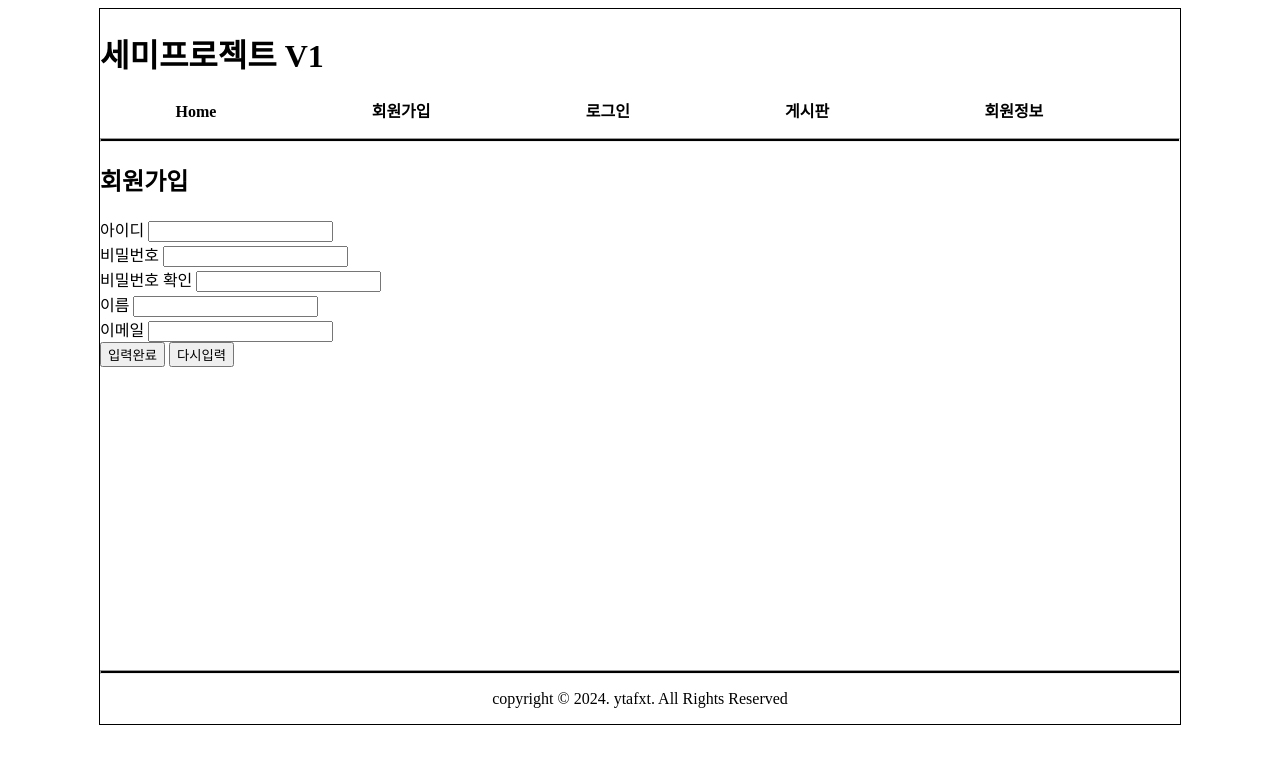
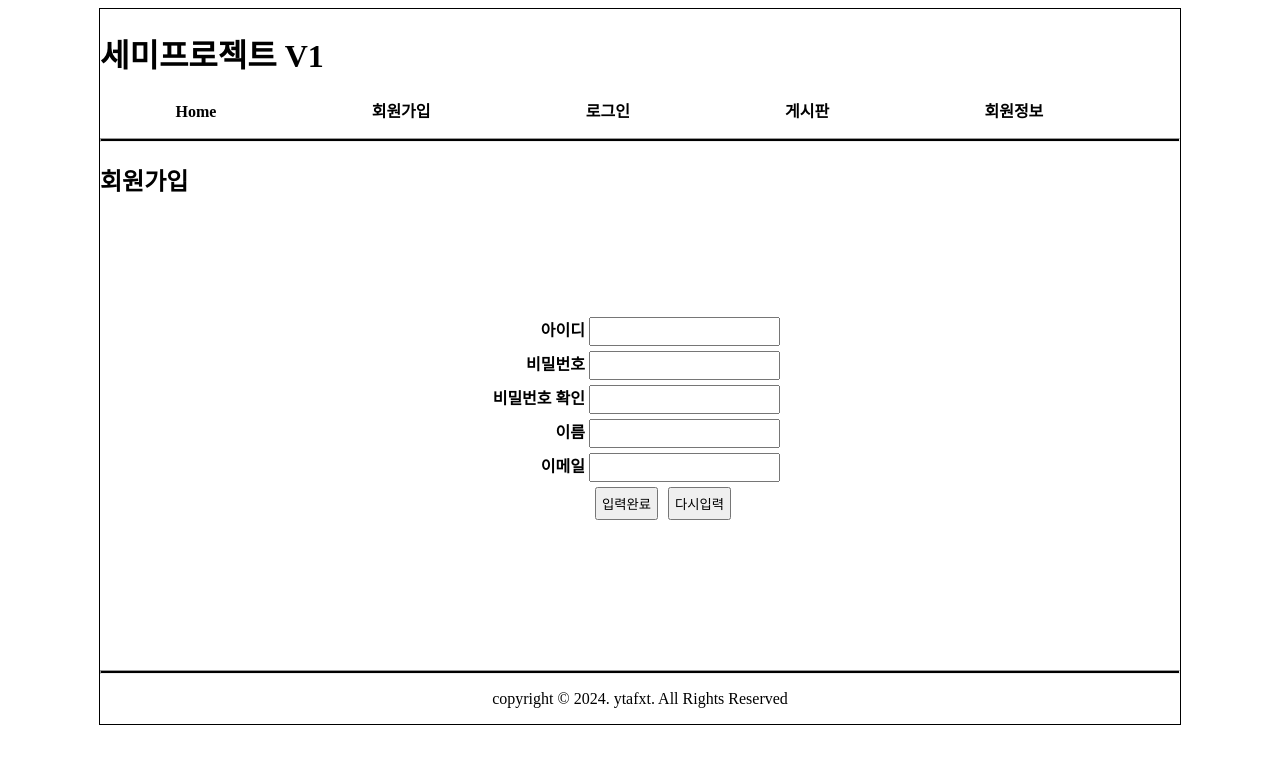
Before and after one commit to evollivia/semiprojectv1, a FastAPI app: page /member/join in a window 1280 px wide. Shown: the top 764 px of the page. Run offline with FastAPI, Linux system fonts and the light colour scheme.

Commit message:
회원가입/로그인 폼 스타일링

```diff
--- a/views/templates/member/join.html
+++ b/views/templates/member/join.html
@@ -5,7 +5,11 @@
     <title>세미프로젝트</title>
     <link rel="stylesheet" href="/static/css/project.css">
     <style>
-
+        form {width: 350px; margin: 120px auto;}
+        form label{display: inline-block; width: 120px; text-align: right; font-weight: bold}
+        form input{padding: 5px}
+        form div {margin: 5px 0}
+        button{margin-left: 6px; padding: 5px}
     </style>
 </head>
 <body>
@@ -37,7 +41,8 @@
                     <input type="text" name="name" id="name" required></div>
                 <div><label for="email">이메일</label>
                     <input type="email" name="email" id="email" required></div>
-                <div><button type="submit" id="joinbtn">입력완료</button>
+                <div><label></label>
+                    <button type="submit" id="joinbtn">입력완료</button>
                     <button type="reset" id="rstbtn">다시입력</button></div>
             </form>
         </main>
```
Also changed, not shown: views/templates/member/login.html (+7 -2 lines).
